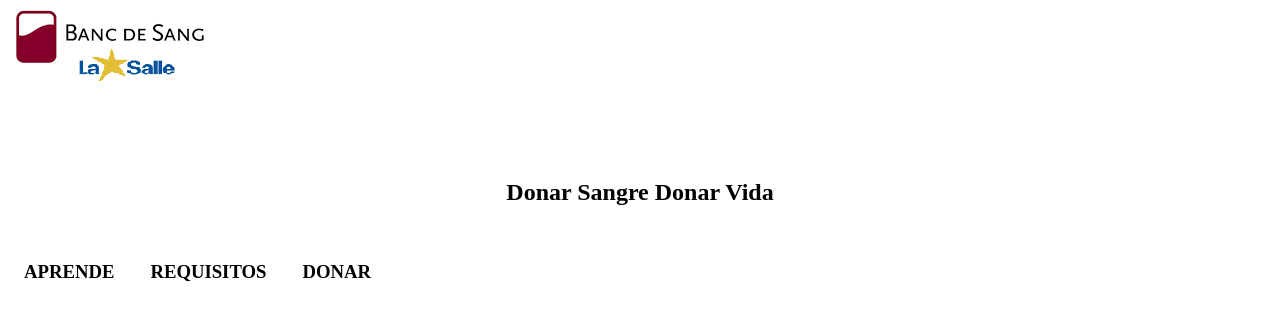
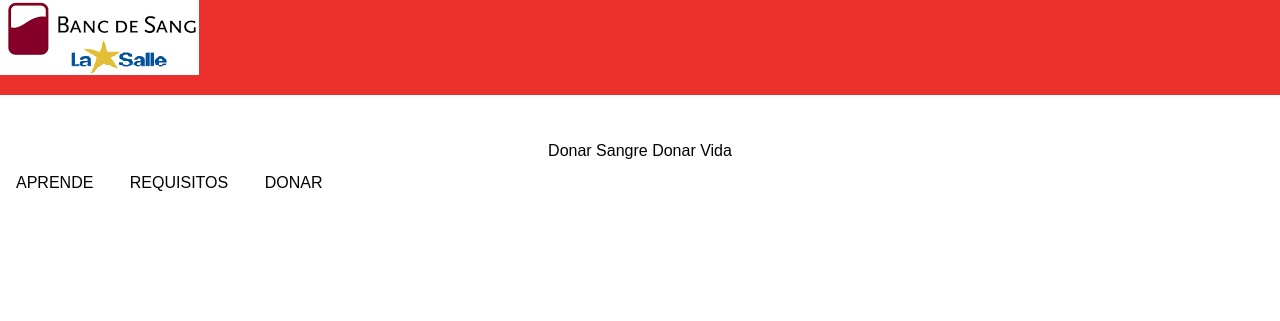
Before and after one commit to davidroyo/banc-sang, a PHP site: page / in a window 1280 px wide. Shown: the top 321 px of the page. Run offline with PHP 8.4, Linux system fonts and the light colour scheme.

Commit message:
Afegit reset.css i alguns canvis inicials

```diff
--- a/index.html
+++ b/index.html
@@ -7,7 +7,7 @@
   </head>
   <body>
     <header>
-<img id="logo" src="logo.jpg" alt="Logo"</img>
+        <img id="logo" src="logo.jpg" alt="Logo"</img>
     </header>
     <section>
       <h2>Donar Sangre Donar Vida</h2>
--- a/styles.css
+++ b/styles.css
@@ -1,20 +1,67 @@
+/*RESET CSS*/
+html, body, div, span, applet, object, iframe,
+h1, h2, h3, h4, h5, h6, p, blockquote, pre,
+a, abbr, acronym, address, big, cite, code,
+del, dfn, em, img, ins, kbd, q, s, samp,
+small, strike, strong, sub, sup, tt, var,
+b, u, i, center,
+dl, dt, dd, ol, ul, li,
+fieldset, form, label, legend,
+table, caption, tbody, tfoot, thead, tr, th, td,
+article, aside, canvas, details, embed,
+figure, figcaption, footer, header, hgroup,
+menu, nav, output, ruby, section, summary,
+time, mark, audio, video {
+	margin: 0;
+	padding: 0;
+	border: 0;
+	font-size: 100%;
+	font: inherit;
+	vertical-align: baseline;
+}
+/* HTML5 display-role reset for older browsers */
+article, aside, details, figcaption, figure,
+footer, header, hgroup, menu, nav, section {
+	display: block;
+}
+body {
+	line-height: 1;
+}
+ol, ul {
+	list-style: none;
+}
+blockquote, q {
+	quotes: none;
+}
+blockquote:before, blockquote:after,
+q:before, q:after {
+	content: '';
+	content: none;
+}
+table {
+	border-collapse: collapse;
+	border-spacing: 0;
+}
+
+/*AQUI COMENÇA EL NOSTRE CODI*/
+
+body {
+    font-family: arial;
+}
+
 header{
-
-
+    width: 100%;
+    height: 95px;
+    background-color: #EA2F2C;
 }
 
 section h2{
-text-align: center;
-padding-top: 3em;
-
+    text-align: center;
+    padding-top: 3em;
 }
 
 div{
-
-display: inline-block;
-margin-bottom: 1.5em;
-margin:1em;
-
-
-
+    display: inline-block;
+    margin-bottom: 1.5em;
+    margin:1em;
 }
```
